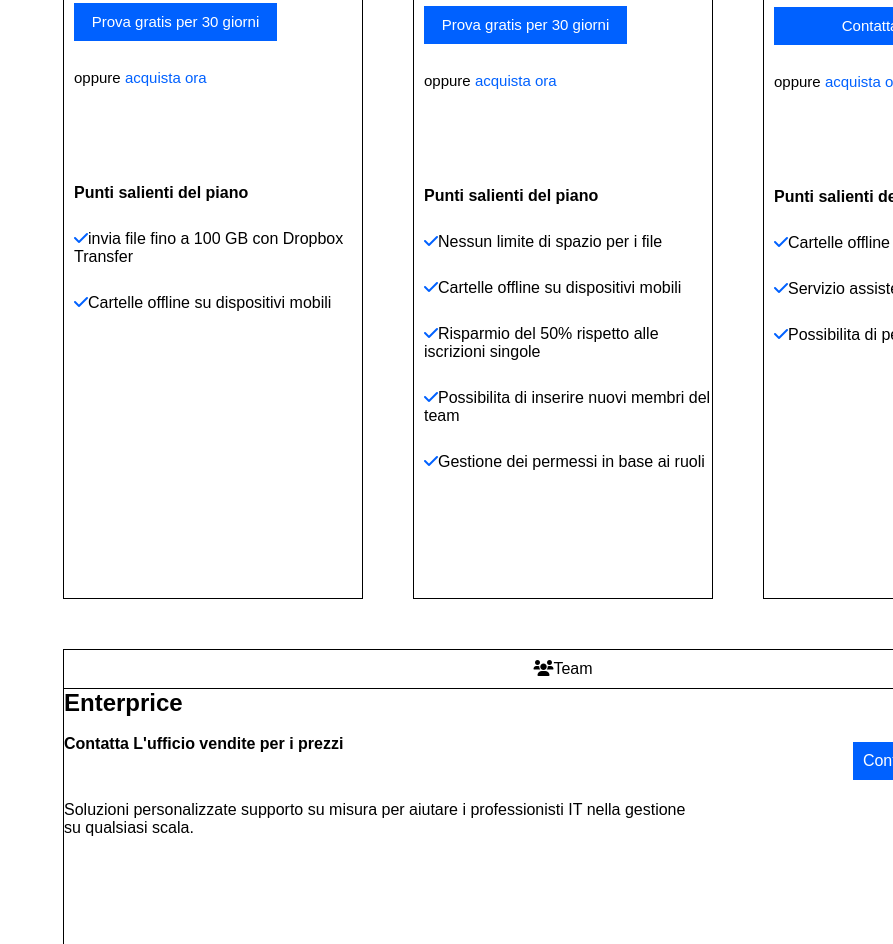
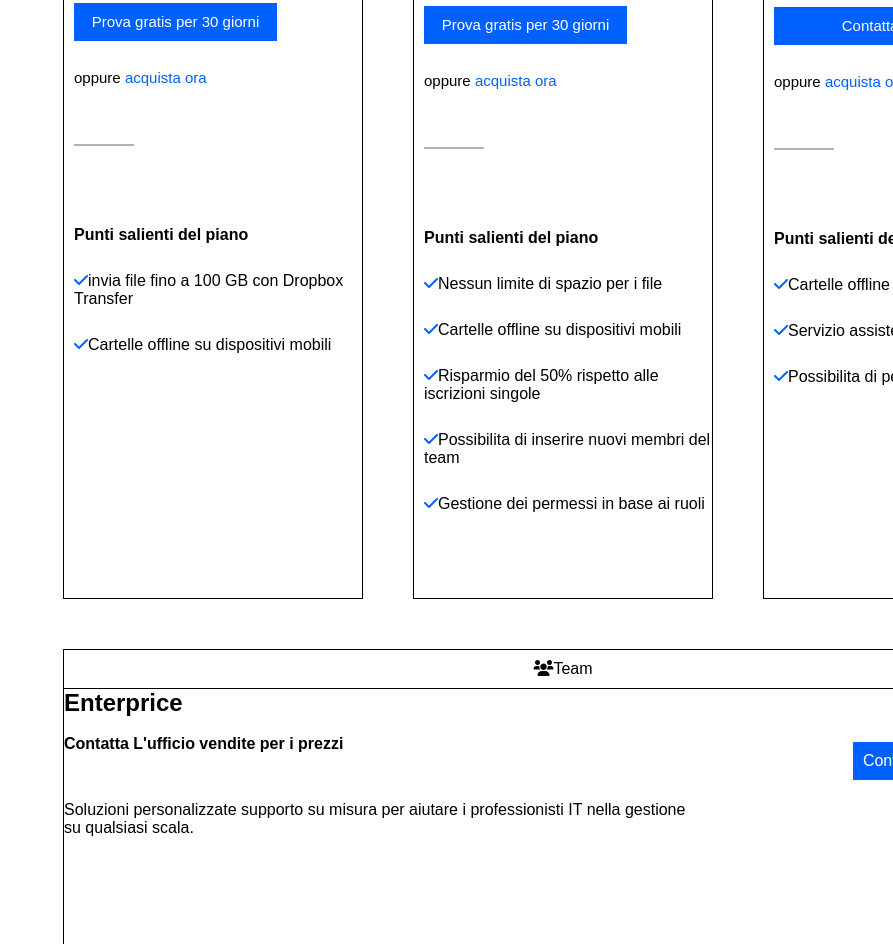
Before and after one commit to Lykanos94/htmlcss-dropbox, a plain HTML site: page index.html in a window 1280 px wide. Shown: the part 1461-2405 px from the top of the page, without its empty margins (387-1280 px from the left). Drawn offline with Linux system fonts and the light colour scheme.

Commit message:
[add] linee separatrici

```diff
--- a/index.html
+++ b/index.html
@@ -152,6 +152,8 @@
 
                             <br>
 
+                            <div class="div-riga-due"></div>
+
                             <span class="punti-salienti">Punti salienti del piano</span>
 
                             <br>
@@ -205,6 +207,8 @@
                             <span class="span-oppure">oppure <a href="#">acquista ora</a></span>
 
                             <br>
+
+                            <div class="div-riga-due"></div>
 
                             <span class="punti-salienti">Punti salienti del piano</span>
 
@@ -275,6 +279,8 @@
                             <span class="span-oppure">oppure <a href="#">acquista ora</a></span>
 
                             <br>
+
+                            <div class="div-riga-due"></div>
 
                             <span class="punti-salienti">Punti salienti del piano</span>
 
--- a/style.css
+++ b/style.css
@@ -410,6 +410,25 @@ margin-top: 8px;
 
 }
 
+.div-riga-due {
+
+    display: flex;
+
+    align-self: flex-start;
+
+    margin-top: 40px;
+
+    background-color: black;
+
+    height: 2px;
+
+    width: 60px;
+
+    opacity: 0.3;
+
+
+}
+
 .punti-salienti {
 
     margin-top: 80px;
```
Also changed, not shown: 1 other file.
